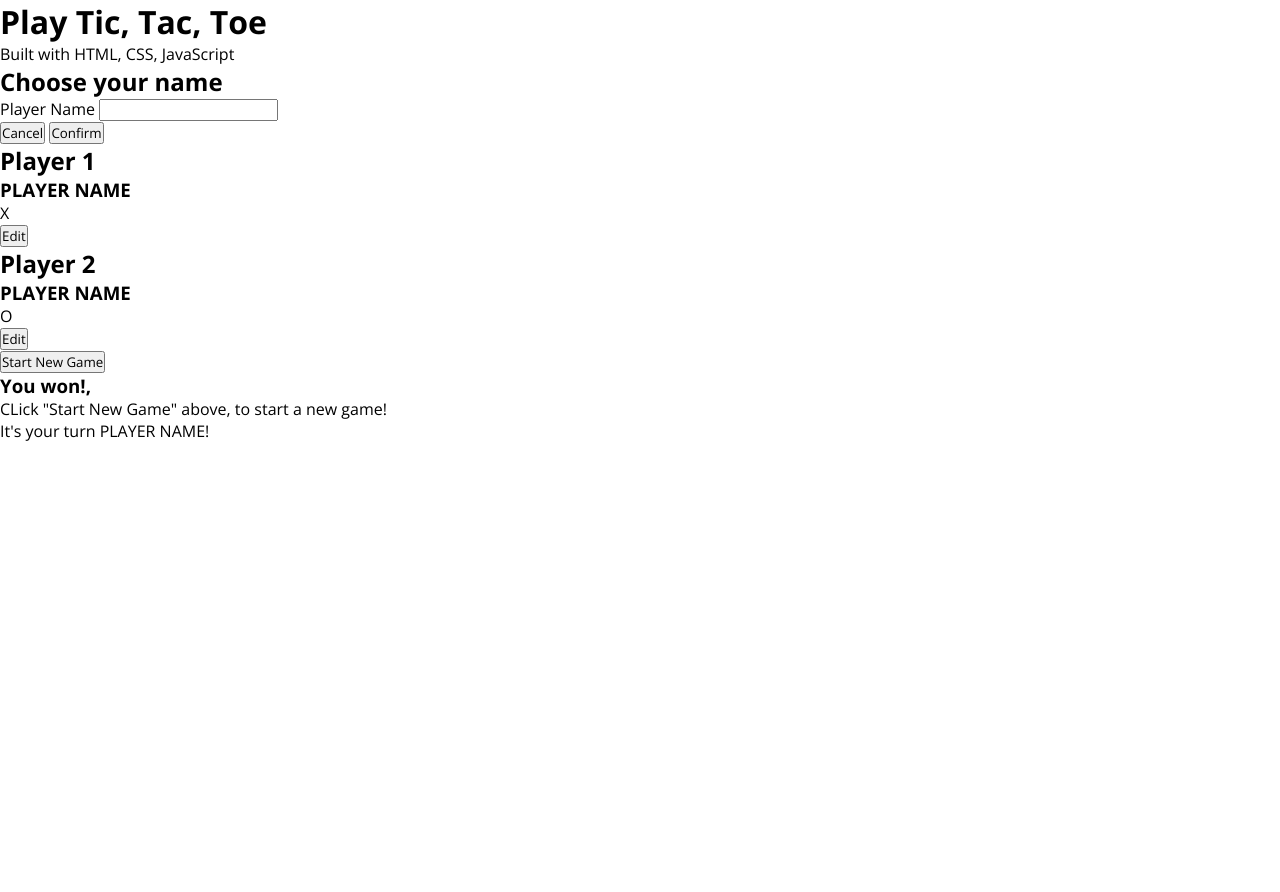
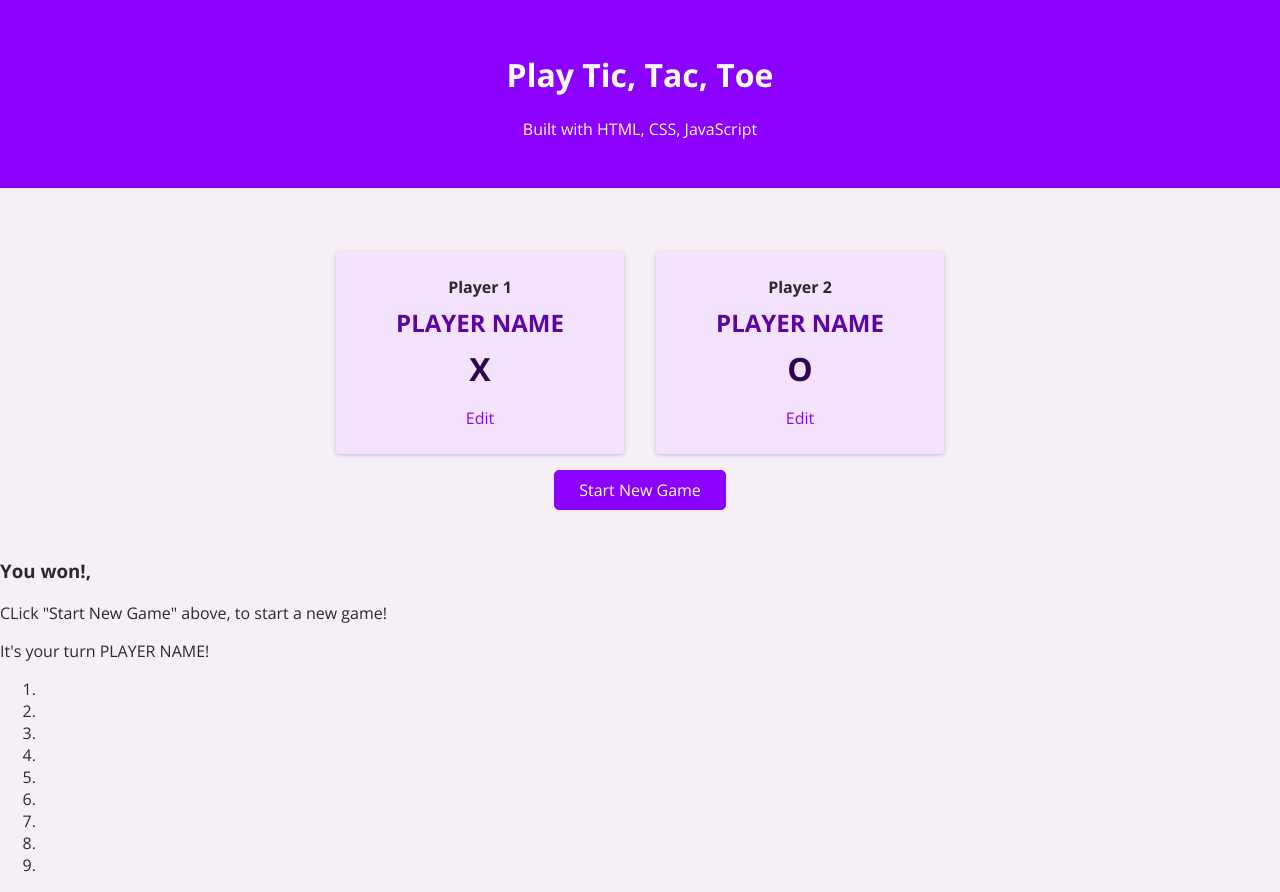
Before and after one commit to mwicaksono/tic-tac-toe-udemy, a plain HTML site: page index.html in a window 1280 px wide. Before the commit the page ends 800 px from the top, so only its background shows below. Drawn offline with nearby package versions, Linux system fonts and the light colour scheme.

Commit message:
add styling to header, overlays and game config

```diff
--- a/index.html
+++ b/index.html
@@ -12,25 +12,28 @@
     <link href="https://fonts.googleapis.com/css2?family=Open+Sans:wght@400;700&display=swap" rel="stylesheet">
 
     <link rel="stylesheet" href="styles/style.css">
+    <link rel="stylesheet" href="styles/overlays.css">
+    <link rel="stylesheet" href="styles/configuration.css">
     <script src="app.js" defer></script>
 </head>
 
 <body>
-    <header>
+    <div id="backdrop"></div>
+    <header id="main-header">
         <h1>Play Tic, Tac, Toe</h1>
         <p>Built with HTML, CSS, JavaScript</p>
     </header>
     <main>
-        <aside>
+        <aside class="modal" id="config-overlay">
             <h2>Choose your name</h2>
             <form>
-                <div>
+                <div class="form-control">
                     <label for="playername">Player Name</label>
                     <input type="text" name="playername" id="playername">
                 </div>
                 <div>
-                    <button type="button">Cancel</button>
-                    <button type="submit">Confirm</button>
+                    <button class="btn btn-alt" type="button">Cancel</button>
+                    <button class="btn" type="submit">Confirm</button>
                 </div>
             </form>
         </aside>
@@ -40,20 +43,20 @@
                     <article>
                         <h2>Player 1</h2>
                         <h3>PLAYER NAME</h3>
-                        <p>X</p>
-                        <button>Edit</button>
+                        <p class="player-symbol">X</p>
+                        <button class="btn btn-alt">Edit</button>
                     </article>
                 </li>
                 <li>
                     <article>
                         <h2>Player 2</h2>
                         <h3>PLAYER NAME</h3>
-                        <p>O</p>
-                        <button>Edit</button>
+                        <p class="player-symbol">O</p>
+                        <button class="btn btn-alt">Edit</button>
                     </article>
                 </li>
             </ol>
-            <button>Start New Game</button>
+            <button class="btn">Start New Game</button>
         </section>
         <section id="active-game">
             <article>
--- /dev/null
+++ b/styles/configuration.css
@@ -0,0 +1,65 @@
+#config-overlay {
+    text-align: center;
+}
+
+#config-overlay h2 {
+    margin: 0.5rem 0;
+}
+
+.form-control {
+    margin: 0.5rem 0;
+}
+
+.form-control label {
+    display: block;
+    margin-bottom: 0.5rem;
+    font-weight: bold;
+}
+
+.form-control input {
+    font: inherit;
+    border: 1px solid rgb(204, 204, 204);
+    width: 15rem;
+    padding: 0.35rem;
+}
+
+#game-configuration {
+    width: 90%;
+    max-width: 40rem;
+    margin: 3rem auto;
+    text-align: center;
+}
+
+#game-configuration ol {
+    list-style: none;
+    margin: 0;
+    padding: 0;
+    display: flex;
+}
+
+#game-configuration li {
+    margin: 1rem;
+    padding: 1rem;
+    width: 50%;
+    background-color: rgb(243, 227, 255);
+    border-radius: 4px;
+    box-shadow: 0 1px 4px rgba(0, 0, 0, 0.2);
+}
+
+#game-configuration h2 {
+    font-size: 1rem;
+    margin: 0.5rem 0;
+}
+
+#game-configuration h3 {
+    font-size: 1.5rem;
+    margin: 0.5rem 0;
+    color: rgb(94, 4, 167);
+}
+
+.player-symbol {
+    font-size: 2rem;
+    font-weight: bold;
+    color: rgb(47, 4, 82);
+    margin: 0.5rem 0;
+}
--- /dev/null
+++ b/styles/overlays.css
@@ -0,0 +1,28 @@
+.modal {
+    position: fixed;
+    top: 20%;
+    left: 5%;
+    width: 90%;
+    background-color: white;
+    padding: 1rem;
+    border-radius: 6px;
+    box-shadow: 0 2px 8px rgba(0, 0, 0, 0.2);
+    display: none;
+}
+
+#backdrop {
+    position: fixed;
+    top: 0;
+    left: 0;
+    width: 100%;
+    height: 100%;
+    background-color: rgba(0, 0, 0, 0.7);
+    display: none;
+}
+
+@media (min-width:48rem) {
+    .modal {
+        left: calc(50% - 20rem);
+        width: 40rem;
+    }
+}
--- a/styles/style.css
+++ b/styles/style.css
@@ -1,6 +1,39 @@
-* {
+body {
     margin: 0;
-    padding: 0;
-    box-sizing: border-box;
     font-family: 'Open Sans', sans-serif;
+    color: rgb(44, 41, 44);
+    background-color: rgb(247, 239, 247);
 }
+
+#main-header {
+    background-color: rgb(140, 0, 255);
+    color: white;
+    padding: 2rem 5%;
+    text-align: center;
+}
+
+.btn {
+    font: inherit;
+    padding: 0.5rem 1.5rem;
+    background-color: rgb(140, 0, 255);
+    color: white;
+    border: 1px solid rgb(140, 0, 255);
+    border-radius: 5px;
+    cursor: pointer;
+}
+
+.btn-alt {
+    background-color: transparent;
+    border-color: transparent;
+    color: rgb(140, 0, 255);
+}
+
+.btn:hover {
+    background-color: rgb(79, 10, 190);
+    border-color: rgb(79, 10, 190);
+}
+
+.btn-alt:hover {
+    background-color: rgb(230, 201, 252);
+    border-color: transparent;
+}
```
